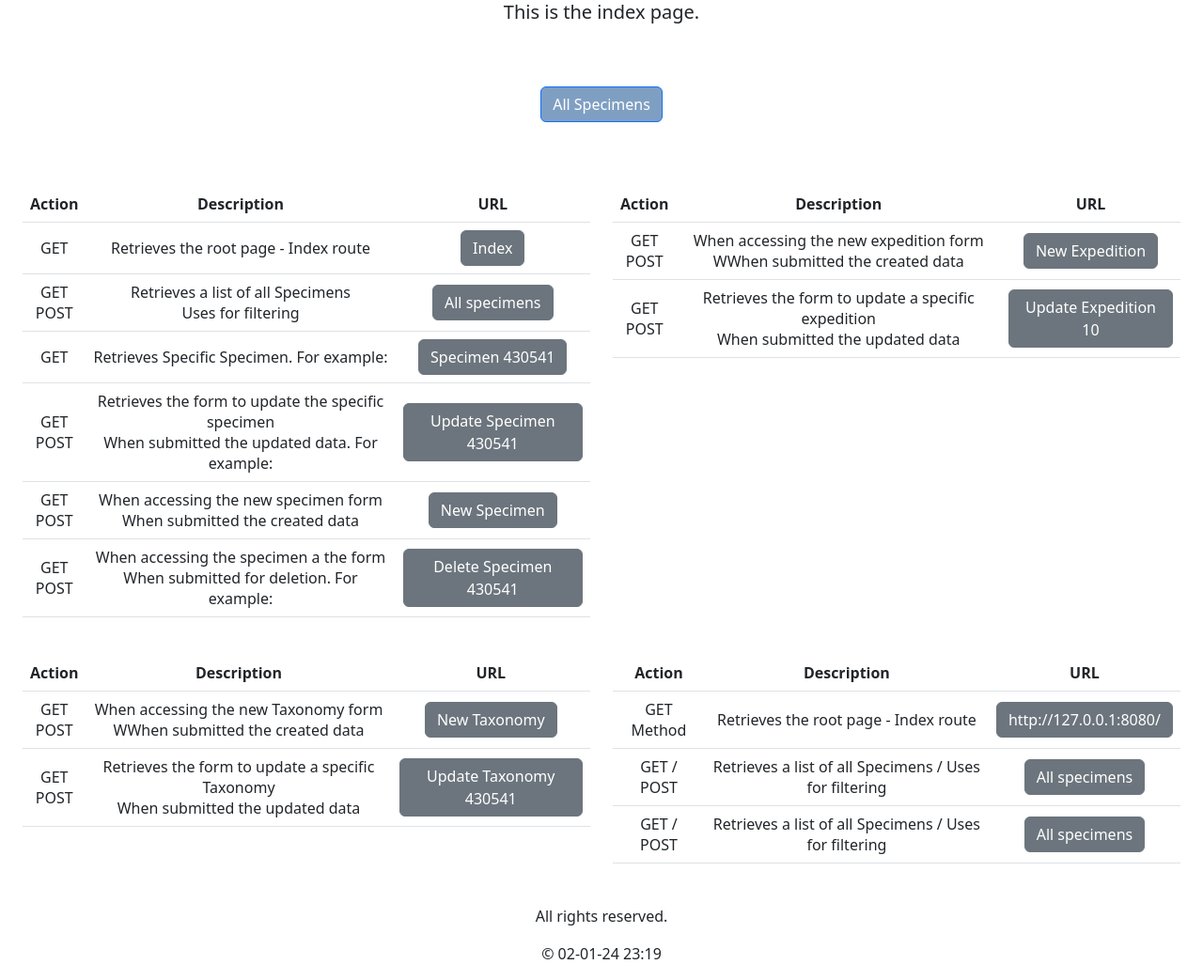
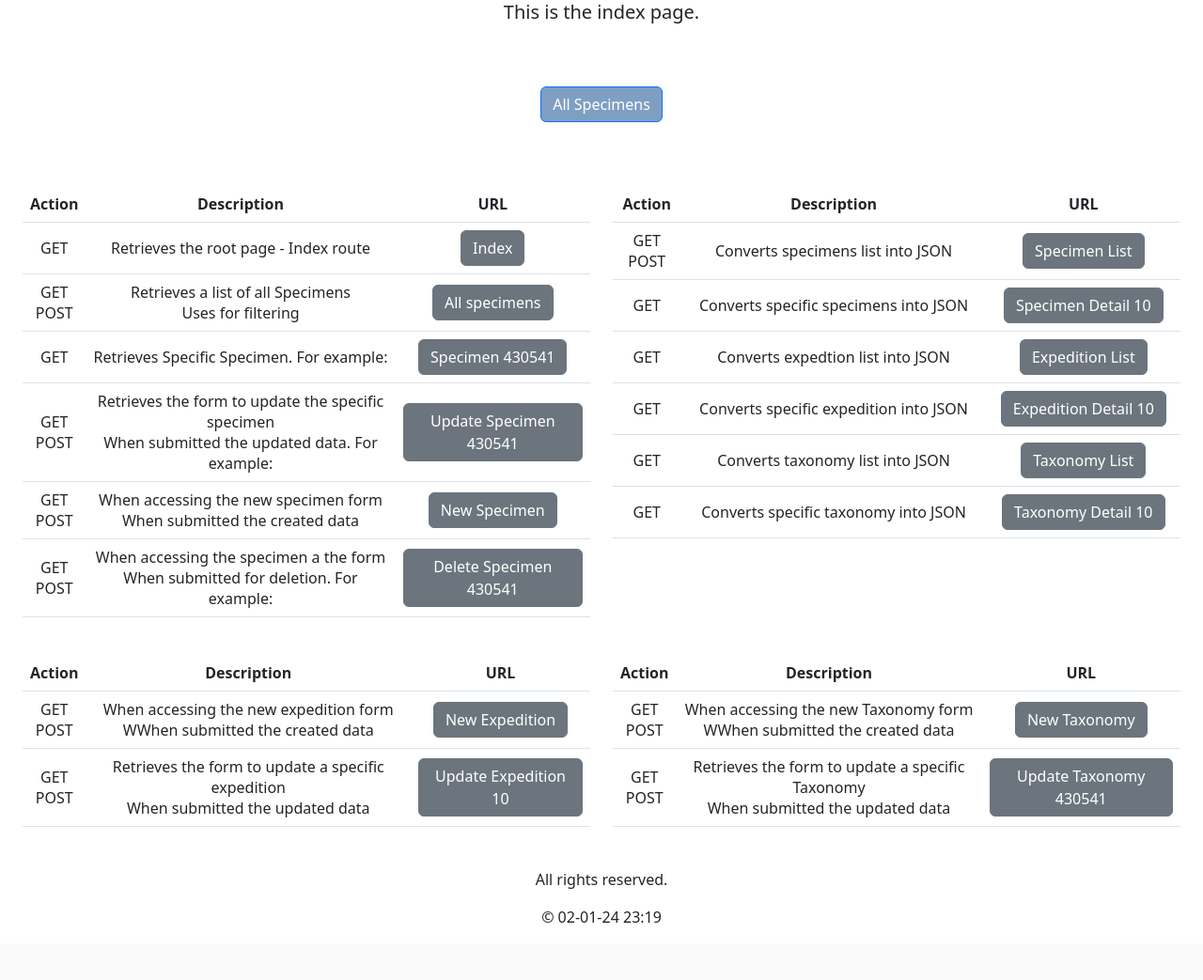
Before and after one commit to Diogojfbraga/Natural-History-Project, a Django app: page / in a window 1280 px wide. Shown: the part 178-1221 px from the top of the page at 94% size. After the commit the page ends 1160 px from the top, so only its background shows below. Run offline with Django 4.2, Linux system fonts and the light colour scheme.

```diff
--- a/specimen_catalog/templates/specimen_catalog/index.html
+++ b/specimen_catalog/templates/specimen_catalog/index.html
@@ -64,6 +64,54 @@
                         </tr>
                     </thead>
                     <tbody class="align-middle">
+                        <!-- SPECIMENS -->
+                        <tr>
+                            <td>GET <br> POST</td>
+                            <td> Converts specimens list into JSON </td>
+                            <td><a class="btn btn-secondary" href="{% url 'specimen-list' %}">Specimen List</a></td>
+                        </tr>
+                        <tr>
+                            <td>GET</td>
+                            <td>Converts specific specimens into JSON</td>
+                            <td><a class="btn btn-secondary" href="{% url 'specimen-detail' pk=10 %}">Specimen Detail 10</a></td>
+                        </tr>
+
+                        <!-- EXPEDITIONS -->
+                        <tr>
+                            <td>GET</td>
+                            <td>Converts expedtion list into JSON</td>
+                            <td><a class="btn btn-secondary" href="{% url 'expedition-list' %}">Expedition List</a></td>
+                        </tr>
+                        <tr>
+                            <td>GET</td>
+                            <td>Converts specific expedition into JSON</td>
+                            <td><a class="btn btn-secondary" href="{% url 'expedition-detail' pk=1 %}">Expedition Detail 10</a></td>
+                        </tr>
+
+                        <!-- TAXONOMIES -->
+                        <tr>
+                            <td>GET</td>
+                            <td>Converts taxonomy list into JSON</td>
+                            <td><a class="btn btn-secondary" href="{% url 'taxonomy-list' %}">Taxonomy List</a></td>
+                        </tr>
+                        <tr>
+                            <td>GET</td>
+                            <td>Converts specific taxonomy into JSON</td>
+                            <td><a class="btn btn-secondary" href="{% url 'taxonomy-detail' pk=10 %}">Taxonomy Detail 10</a></td>
+                        </tr>
+                    </tbody>
+                </table>
+            </div>
+            <div class="col-md-6">
+                <table class="table text-center">
+                    <thead>
+                        <tr>
+                            <th>Action</th>
+                            <th>Description</th>
+                            <th>URL</th>
+                        </tr>
+                    </thead>
+                    <tbody class="align-middle">
                         <tr>
                             <td>GET <br> POST</td>
                             <td>When accessing the new expedition form <br> WWhen submitted the created data</td>
@@ -100,34 +148,6 @@
                     </tbody>
                 </table>
             </div>
-            <div class="col-md-6">
-                <table class="table text-center">
-                    <thead>
-                        <tr>
-                            <th>Action</th>
-                            <th>Description</th>
-                            <th>URL</th>
-                        </tr>
-                    </thead>
-                    <tbody class="align-middle">
-                        <tr>
-                            <td>GET Method</td>
-                            <td>Retrieves the root page - Index route</td>
-                            <td><a class="btn btn-secondary" href="/">http://127.0.0.1:8080/</a></td>
-                        </tr>
-                        <tr>
-                            <td>GET / POST</td>
-                            <td>Retrieves a list of all Specimens / Uses for filtering</td>
-                            <td><a class="btn btn-secondary" href="{% url 'all_specimens' %}">All specimens</a></td>
-                        </tr>
-                        <tr>
-                            <td>GET / POST</td>
-                            <td>Retrieves a list of all Specimens / Uses for filtering</td>
-                            <td><a class="btn btn-secondary" href="{% url 'all_specimens' %}">All specimens</a></td>
-                        </tr>
-                    </tbody>
-                </table>
-            </div>
         </div>
     </div>
 {% endblock %}
```
Also changed, not shown: db.sqlite3.
